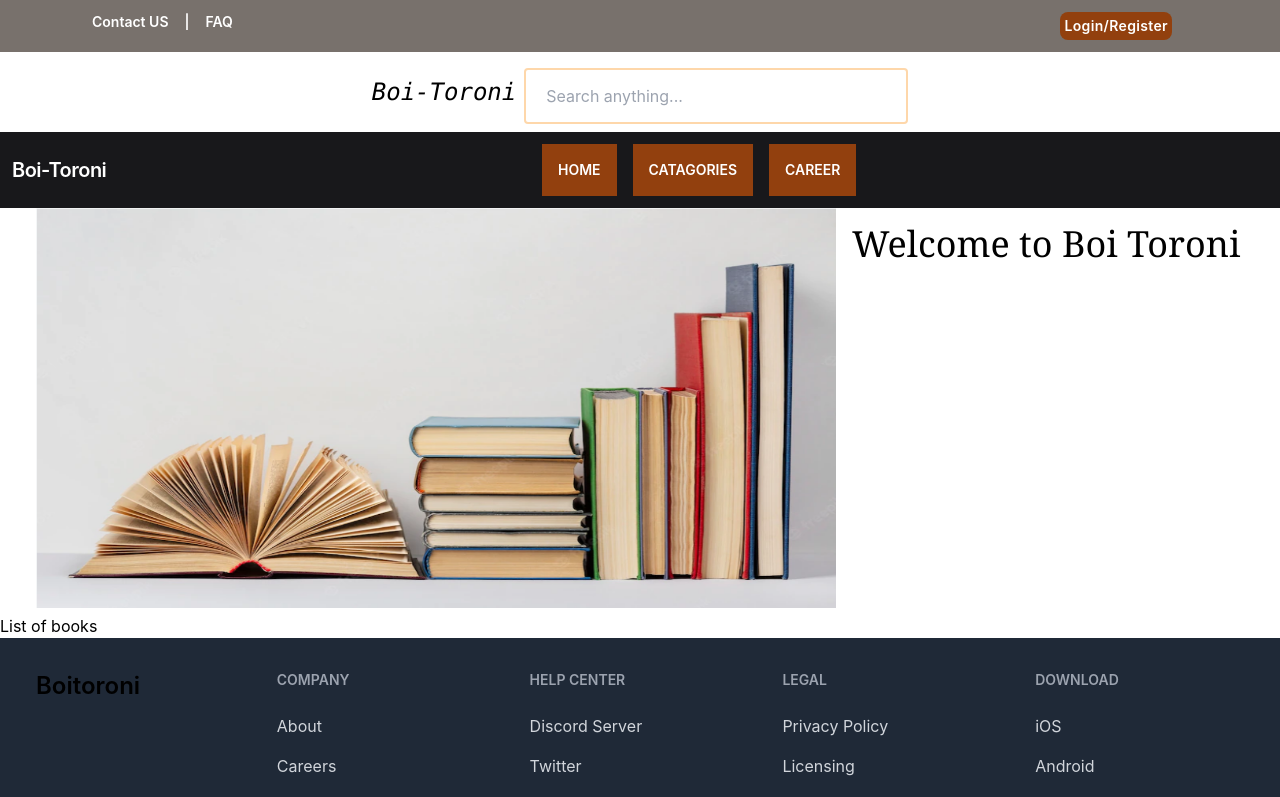
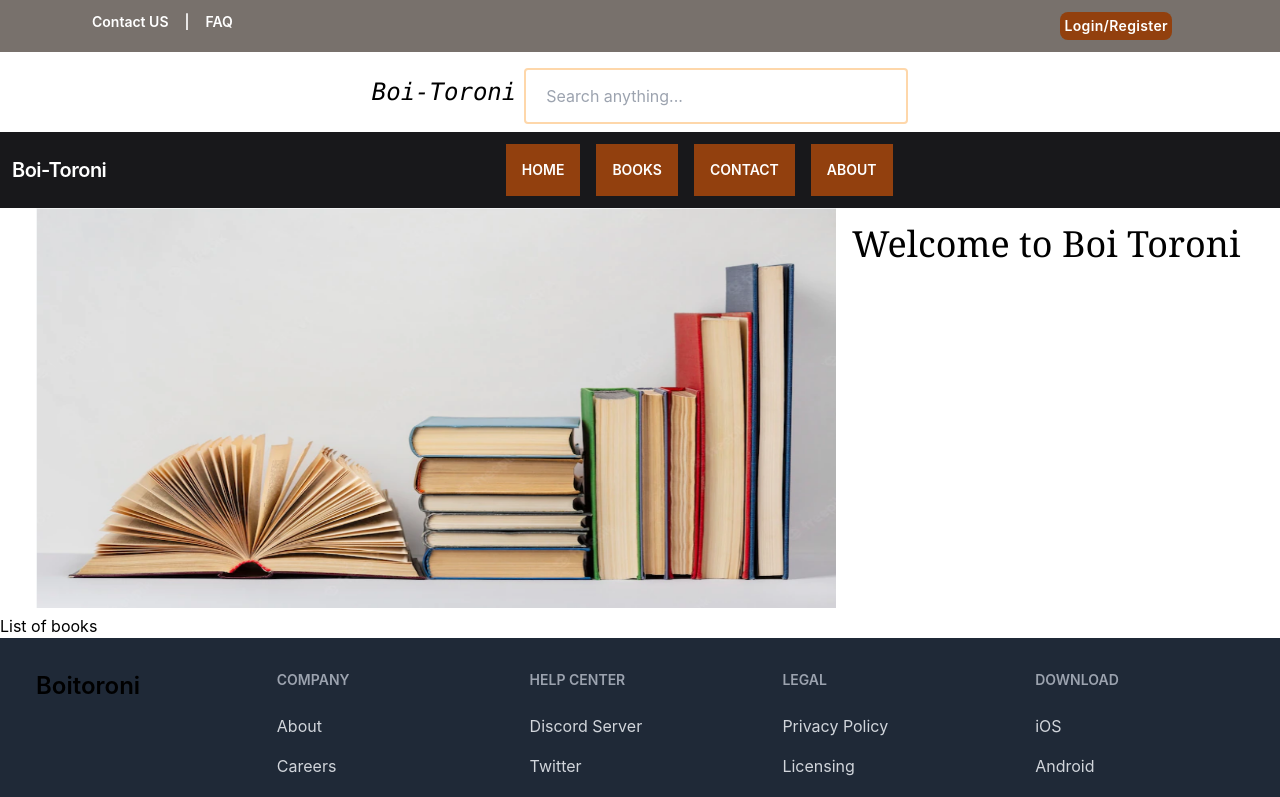
Before and after one commit to chandan-mandi/boi-toroni, a Next.js app: page / in a window 1280 px wide. Shown: the top 797 px of the page. Built offline with nearby package versions, Linux system fonts and the light colour scheme.

Commit message:
code updated

```diff
--- a/components/Home/Header/Header.js
+++ b/components/Home/Header/Header.js
@@ -1,4 +1,5 @@
 import React from "react";
+import Link from "next/link";
 
 const Header = () => {
     return (
@@ -7,32 +8,27 @@ const Header = () => {
             <nav className=" flex-wrap bg-stone-500 p-3">
                 <div className="w-full block flex-grow lg:flex lg:w-auto flex justify-start">
                     <div className="text-sm lg:flex-grow ml-20">
-                        <a
-                            href="#responsive-header"
-                            className="block mt-4 lg:inline-block lg:mt-0  font-semibold text-white mr-4"
-                        >
+                        <Link href="/contact">
+                            <a className="block mt-4 lg:inline-block lg:mt-0  font-semibold text-white mr-4">
                                 Contact US
                             </a>
+                        </Link>
                         <span className="block mt-4 lg:inline-block lg:mt-0  font-semibold text-white mr-4">
                             |
                         </span>
 
-                        <a
-                            href="#responsive-header"
-                            className="block mt-4 lg:inline-block lg:mt-0 text-white mr-4 font-semibold"
-                        >
+                        <a className="block mt-4 lg:inline-block lg:mt-0 text-white mr-4 font-semibold">
                             FAQ
                         </a>
                     </div>
 
                     <div className="w-full block flex-grow lg:flex lg:w-auto ">
                         <div className="text-sm lg:flex-grow flex justify-end mr-20">
-                            <a
-                                href="#responsive-header"
-                                className="block mt-4 lg:inline-block lg:mt-0  font-semibold text-white mr-4 bg-amber-800 border-none rounded-lg tracking-wide p-1 "
-                            >
+                            <Link href="/login">
+                                <a className="block mt-4 lg:inline-block lg:mt-0  font-semibold text-white mr-4 bg-amber-800 border-none rounded-lg tracking-wide p-1 ">
                                     Login/Register
                                 </a>
+                            </Link>
                         </div>
                     </div>
                 </div>
@@ -80,24 +76,26 @@ const Header = () => {
                 </div>
                 <div className="w-full block flex-grow lg:flex lg:items-center lg:w-auto">
                     <div className="text-sm lg:flex-grow">
-                        <a
-                            href="#responsive-header"
-                            className="block mt-4 lg:inline-block lg:mt-0  font-semibold text-white mr-4 bg-amber-800 p-4"
-                        >
+                        <Link href="/">
+                            <a className="block mt-4 lg:inline-block lg:mt-0  font-semibold text-white mr-4 bg-amber-800 p-4">
                                 HOME
                             </a>
-                        <a
-                            href="#responsive-header"
-                            className="block mt-4 lg:inline-block lg:mt-0 text-white mr-4 font-semibold bg-amber-800 p-4"
-                        >
-                            CATAGORIES
+                        </Link>
+                        <Link href="/books">
+                            <a className="block mt-4 lg:inline-block lg:mt-0 text-white mr-4 font-semibold bg-amber-800 p-4">
+                                BOOKS
                             </a>
-                        <a
-                            href="#responsive-header"
-                            className="block mt-4 lg:inline-block lg:mt-0 text-white font-semibold bg-amber-800 p-4"
-                        >
-                            CAREER
+                        </Link>
+                        <Link href="/contact">
+                            <a className="block mt-4 lg:inline-block lg:mt-0 text-white mr-4 font-semibold bg-amber-800 p-4">
+                                CONTACT
                             </a>
+                        </Link>
+                        <Link href="/about">
+                            <a className="block mt-4 lg:inline-block lg:mt-0 text-white font-semibold bg-amber-800 p-4">
+                                ABOUT
+                            </a>
+                        </Link>
                     </div>
                 </div>
             </nav>
```
Lines whose indentation alone changed are shown as unchanged.
